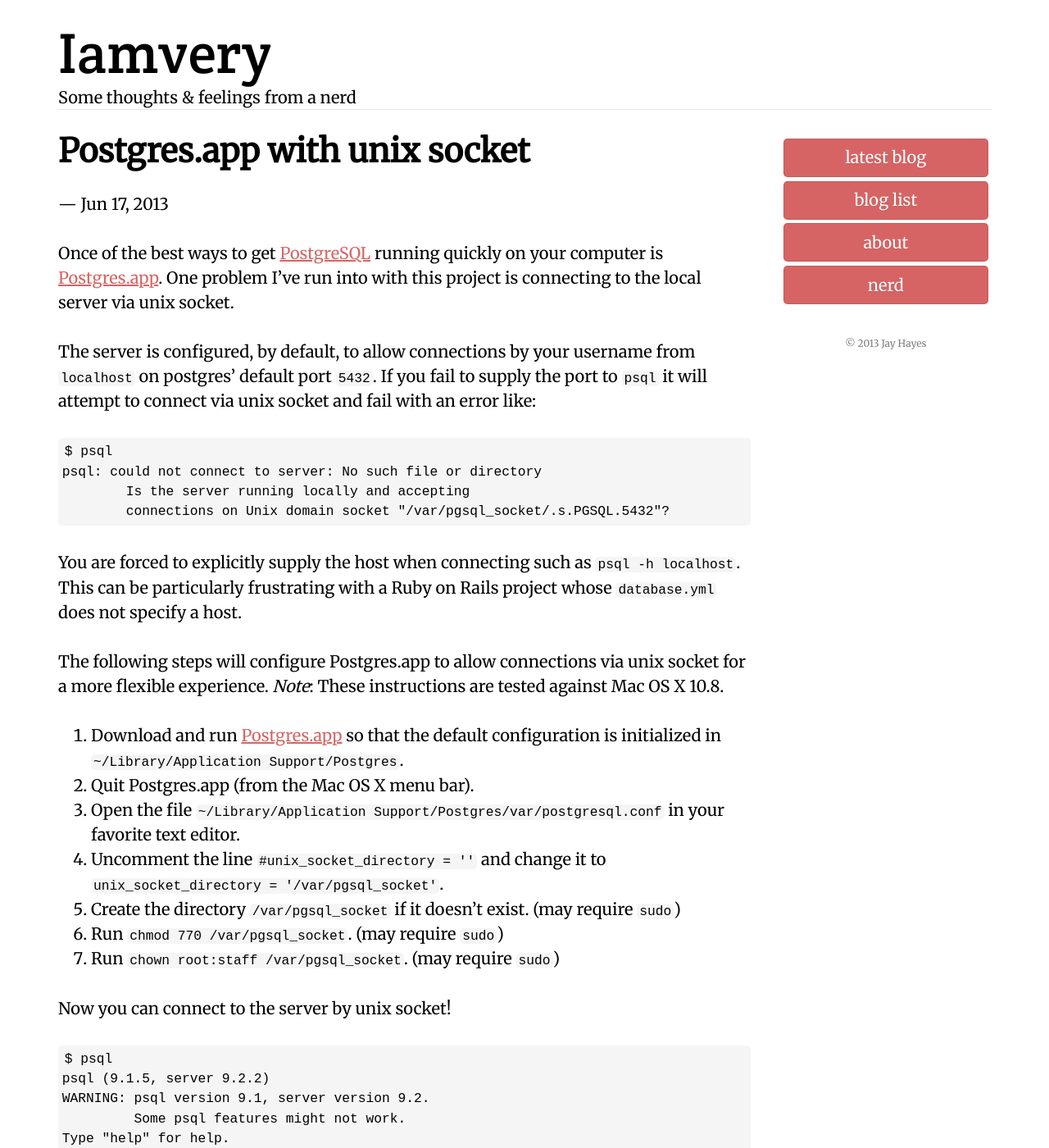
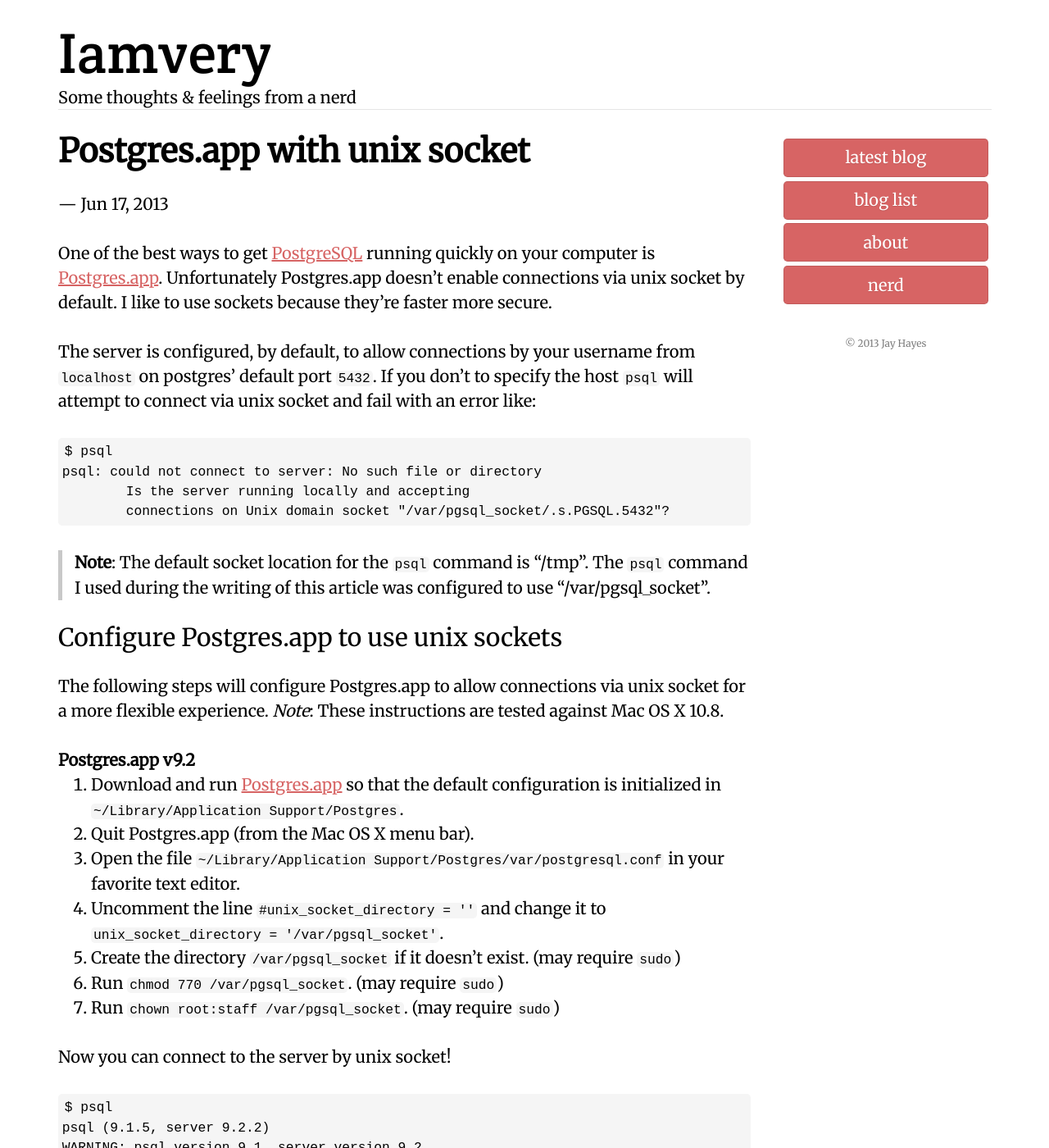
Before and after one commit to iamvery/iamvery.github.com, a Jekyll site: the page built from _posts/2013-06-17-postgresapp-with-unix-socket.markdown, in a window 1280 px wide and 1400 px high. Shown: the whole window at 82% size. Built offline with Jekyll 4.4.1, drawn with Linux system fonts in a browser that asks for light colours; comment, search, counter and statistics services are not loaded; some of the changed text lies outside the part shown.

Commit message:
refactor postgres blog

```diff
--- a/_posts/2013-06-17-postgresapp-with-unix-socket.markdown
+++ b/_posts/2013-06-17-postgresapp-with-unix-socket.markdown
@@ -3,27 +3,31 @@
 title: Postgres.app with unix socket
 ---
 
-Once of the best ways to get [PostgreSQL](http://www.postgresql.org) running
-quickly on your computer is [Postgres.app](http://postgresapp.com). One problem
-I've run into with this project is connecting to the local server via unix
-socket.
+One of the best ways to get [PostgreSQL](http://www.postgresql.org) running
+quickly on your computer is [Postgres.app](http://postgresapp.com). Unfortunately
+Postgres.app doesn't enable connections via unix socket by default. I like to use
+sockets because they're faster more secure.
 
 The server is configured, by default, to allow connections by your username from
-`localhost` on postgres' default port `5432`. If you fail to supply the port to
-`psql` it will attempt to connect via unix socket and fail with an error like:
+`localhost` on postgres' default port `5432`. If you don't to specify the host
+`psql` will attempt to connect via unix socket and fail with an error like:
 
     $ psql
     psql: could not connect to server: No such file or directory
             Is the server running locally and accepting
             connections on Unix domain socket "/var/pgsql_socket/.s.PGSQL.5432"?
 
-You are forced to explicitly supply the host when connecting such as `psql -h localhost`.
-This can be particularly frustrating with a Ruby on Rails project whose `database.yml`
-does not specify a host.
+> **Note**: The default socket location for the `psql` command is "/tmp". The
+> `psql` command I used during the writing of this article was configured to
+> use "/var/pgsql_socket".
+
+## Configure Postgres.app to use unix sockets
 
 The following steps will configure Postgres.app to allow connections via unix
 socket for a more flexible experience. _Note_: These instructions are tested
 against Mac OS X 10.8.
+
+### Postgres.app v9.2
 
 1. Download and run [Postgres.app](http://postgresapp.com) so that the default
    configuration is initialized in `~/Library/Application Support/Postgres`.
@@ -46,9 +50,7 @@
 
     your_username=#
 
----
-
-\*\* **IMPORTANT Update** \*\* &mdash; November 4, 2013
+### v9.3
 
 Postgres.app 9.3 introduces [app sandboxing](https://developer.apple.com/library/mac/documentation/security/conceptual/AppSandboxDesignGuide/AppSandboxInDepth/AppSandboxInDepth.html)
 which changes the location for the configuration data to `~/Library/Containers/com.heroku.postgres/Data/Library/Application Support/Postgres/var`.
@@ -60,9 +62,7 @@
 [changed from `unix_socket_directory` to `unix_socket_directories`](http://www.postgresql.org/docs/9.3/static/runtime-config-connection.html),
 so make sure your `postgresql.conf` file uses the correct variable name!
 
----
-
-\*\* **Another Update** \*\* &mdash; November 13, 2013
+### v9.3.1
 
 Aaaaaaand they've taken sandboxing out in 9.3.1. To add to the fun, they've also
 renamed the app to `Postgres93.app` and adjusted the Application Support directory
```
